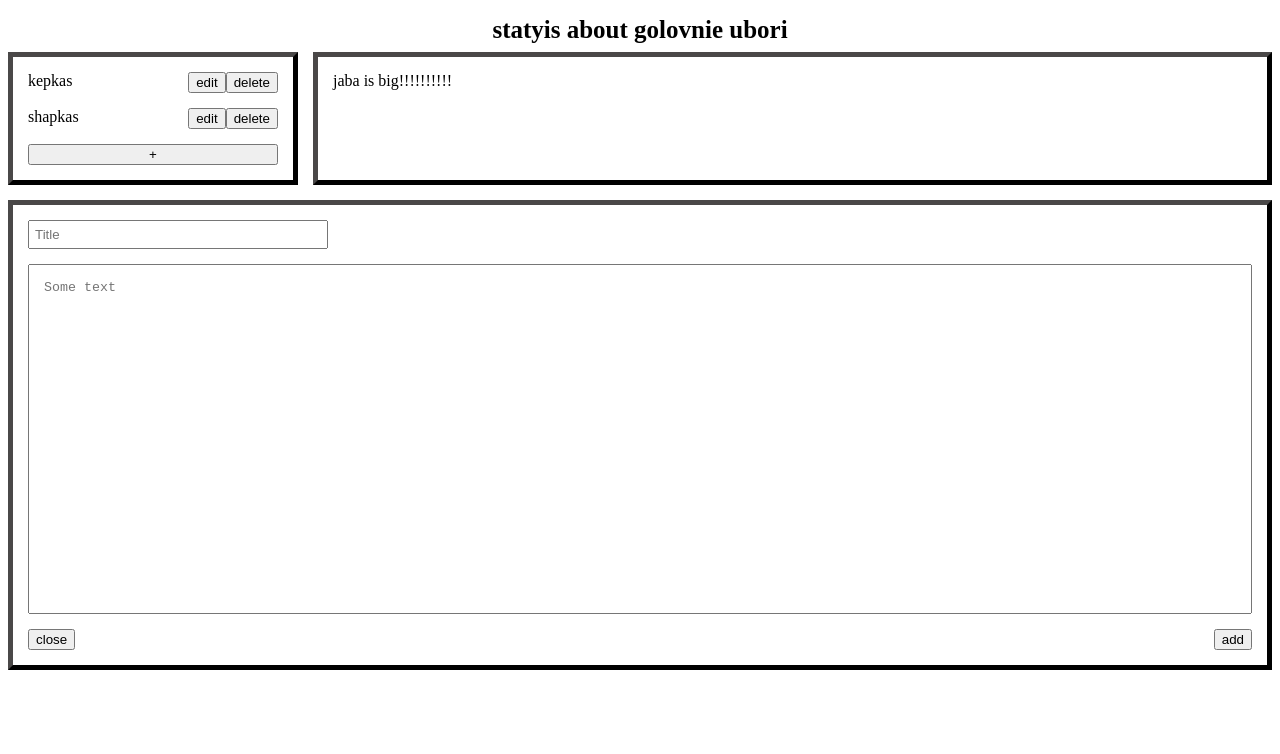
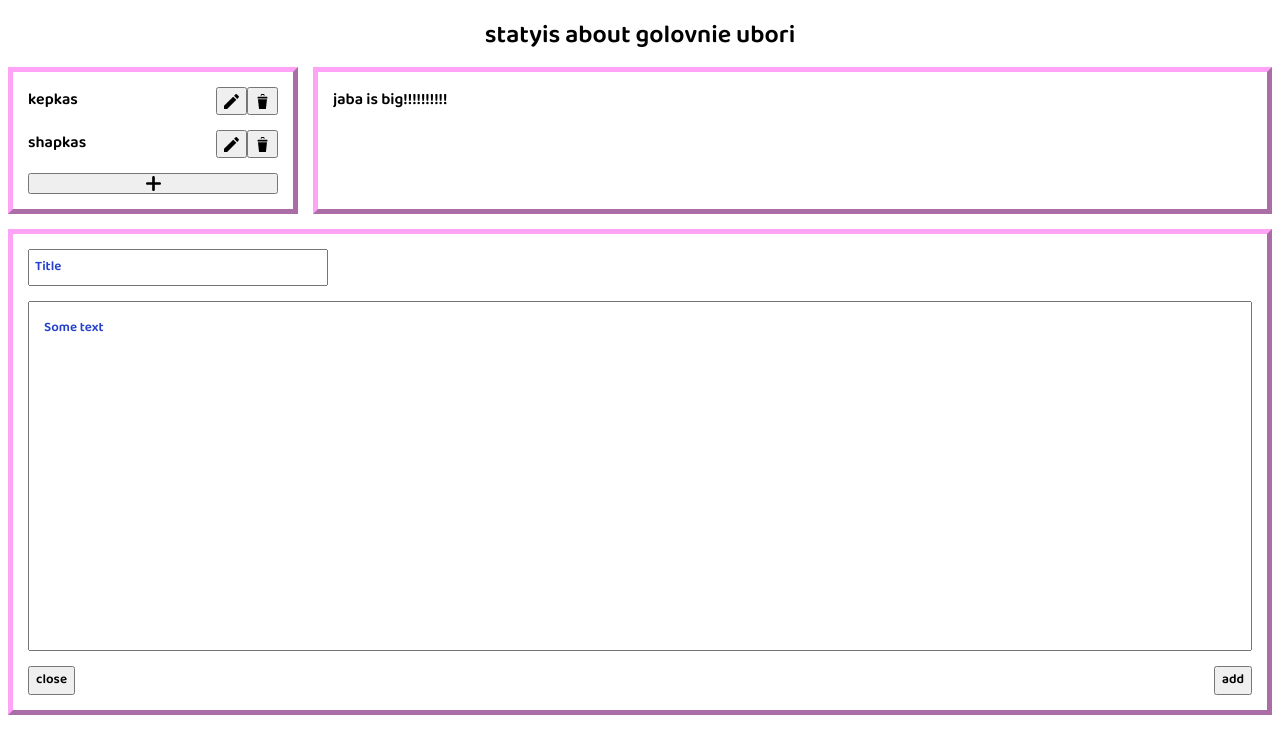
Before and after one commit to xNazenara/database_test, a plain HTML site: page client/index.html in a window 1280 px wide. Drawn offline with nearby package versions, Linux system fonts and the light colour scheme; no server answers.

Commit message:
icons, new font and new borders color

```diff
--- a/client/index.css
+++ b/client/index.css
@@ -1,3 +1,7 @@
+body {
+  font-family: BalooTamma2;
+}
+
 .main-container {
   display: flex;
   flex-direction: column;
@@ -20,7 +24,7 @@
 .posts-titles {
   display: flex;
   flex-direction: column;
-  border: 5px outset #4a4848;
+  border: 5px outset #ffa3f7;
   width: 250px;
   padding: 15px;
   user-select: none;
@@ -28,7 +32,7 @@
 
 .post-text {
   flex-grow: 1;
-  border: 5px outset #4a4848;
+  border: 5px outset #ffa3f7;
   padding: 15px;
   margin-left: 15px;
 }
@@ -44,7 +48,7 @@
 
 .input-container {
   flex-grow: 1;
-  border: 5px outset #4a4848;
+  border: 5px outset #ffa3f7;
   padding: 15px;
   margin-top: 15px;
 }
@@ -68,3 +72,30 @@
   margin-top: 15px;
   user-select: none;
 }
+
+.edit-img, .delete-img, .plus-img {
+  height: 15px;
+  width: 15px;
+}
+
+#button {
+  font-family: BalooTamma2;
+}
+
+.input-text-value {
+  font-family: BalooTamma2;
+}
+
+.input-title-value {
+  font-family: BalooTamma2;
+}
+
+@font-face {
+font-family: BalooTamma2;
+src: url(fonts/BalooTamma2-SemiBold.ttf);
+}
+
+::-webkit-input-placeholder {color:#2540cb;}
+::-moz-placeholder          {color:#2540cb;}
+:-moz-placeholder           {color:#2540cb;}
+:-ms-input-placeholder      {color:#2540cb;}
--- a/client/index.html
+++ b/client/index.html
@@ -10,15 +10,15 @@
         <div class="posts-titles">
           <div class='post-title'>
             <div class='post-title-value'>kepkas</div>
-            <button class='post-title-edit'>edit</button>
-            <button class='post-title-delete'>delete</button>
+            <button class='post-title-edit'><img src='imgs/edit.svg' class='edit-img'></img></button>
+            <button class='post-title-delete'><img src='imgs/delete.svg' class='delete-img'></img></button>
           </div>
           <div class='post-title'>
             <div class='post-title-value'>shapkas</div>
-            <button class='post-title-edit'>edit</button>
-            <button class='post-title-delete'>delete</button>
+            <button class='post-title-edit'><img src='imgs/edit.svg' class='edit-img'></img></button>
+            <button class='post-title-delete'><img src='imgs/delete.svg' class='delete-img'></img></button>
           </div>
-          <button class='add-button'>+</button>
+          <button class='add-button'><img src='imgs/plus.svg' class='plus-img'></img></button>
         </div>
         <div class="post-text">jaba is big!!!!!!!!!!</div>
       </div>
@@ -26,8 +26,8 @@
         <input class='input-title-value' placeholder="Title"></input>
         <textarea class='input-text-value' placeholder="Some text"></textarea>
         <div class='input-buttons'>
-          <button class='input-button-close'>close</button>
-          <button class='input-button-add'>add</button>
+          <button class='input-button-close'  id='button'>close</button>
+          <button class='input-button-add' id='button'>add</button>
         </div>
       </div>
     </div>
```
Also changed, not shown: client/fonts/BalooTamma2-SemiBold.ttf (added), client/imgs/delete.svg (added), client/imgs/edit.svg (added), client/imgs/plus.svg (added).
